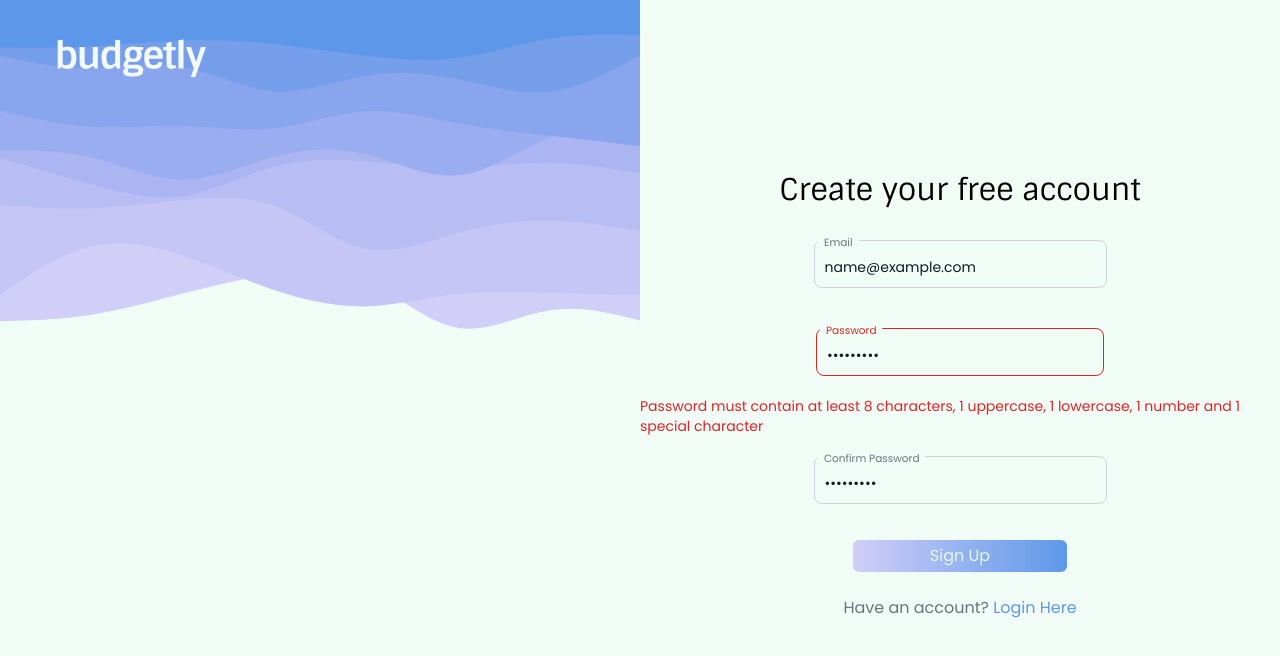
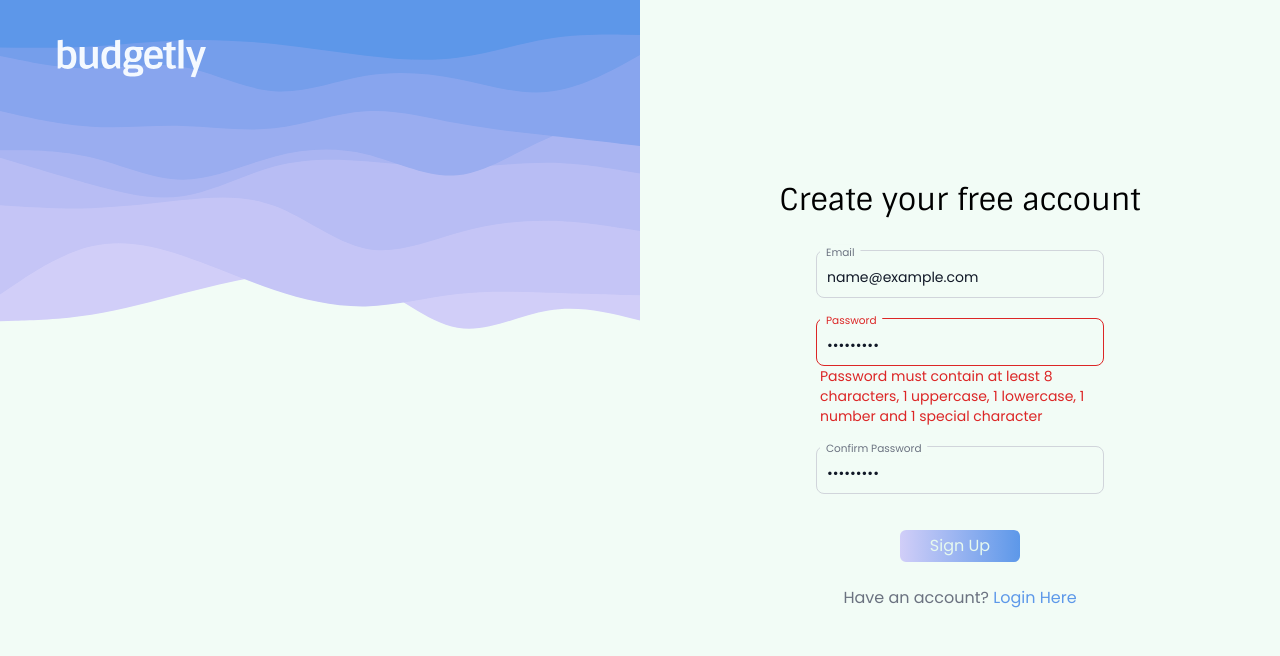
Before and after one commit to AndiRaihan/budgetly-frontend, a React (Vite) app: page /register in a window 1280 px wide. Both pictures are taken after typing "name@example.com", "Sample123", "Sample123" into the empty fields and a click on the button "Sign Up". Shown: the top 656 px of the page. Built offline with nearby package versions, Linux system fonts and the light colour scheme.

Commit message:
Finished styling

```diff
--- a/src/components/RegisterForm.tsx
+++ b/src/components/RegisterForm.tsx
@@ -54,7 +54,8 @@ export default function RegisterForm() {
       noValidate
     >
       <h1 className="text-3xl mb-3">Create your free account</h1>
-      <div className="relative m-5">
+      <div className="w-72 m-5">
+          <div className="relative">
             <input
               type="email"
               id="email"
@@ -76,11 +77,13 @@ export default function RegisterForm() {
             </label>
           </div>
           {!emailValid && (
-        <span className="text-red-600 dark:text-red-500 text-sm">
+            <span className="text-red-600 dark:text-red-500 text-sm ml-1">
               {errors.email?.message}
             </span>
           )}
-      <div className="relative m-5 w-72">
+      </div>
+      <div className="w-72 mb-5">
+          <div className="relative w-72">
             <input
               type="password"
               id="password"
@@ -103,11 +106,13 @@ export default function RegisterForm() {
             </label>
           </div>
           {!passwordValid && (
-        <p className="text-red-600 dark:text-red-500 text-sm">
+            <p className="text-red-600 dark:text-red-500 text-sm ml-1">
               {errors.password?.message}
             </p>
           )}
-      <div className="relative m-5">
+      </div>
+      <div className="w-72 mb-5">
+          <div className="relative">
             <input
               type="password"
               id="confirm_password"
@@ -130,10 +135,11 @@ export default function RegisterForm() {
             </label>
           </div>
           {!confirmPasswordValid && (
-        <p className="text-red-600 dark:text-red-500 text-sm">
+            <p className="text-red-600 dark:text-red-500 text-sm ml-1">
               {errors.confirmPassword?.message}
             </p>
           )}
+      </div>
       <div className="flex items-center justify-center w-1/3 h-8 my-4">
         <button
           type="submit"
```
Lines whose indentation alone changed are shown as unchanged.
